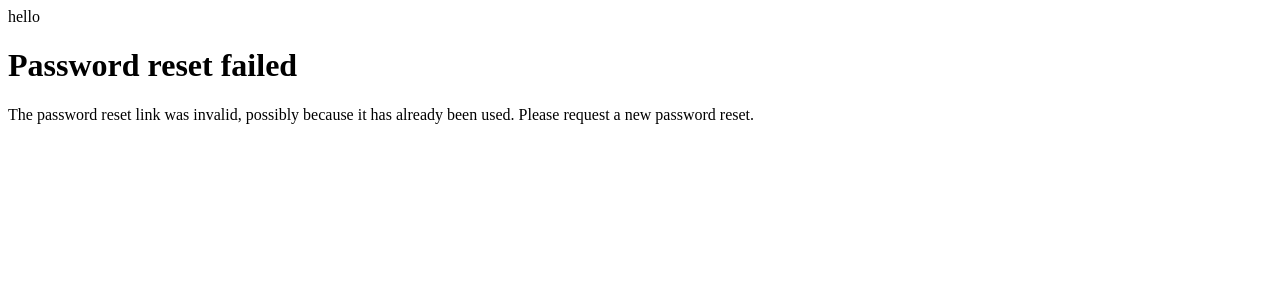
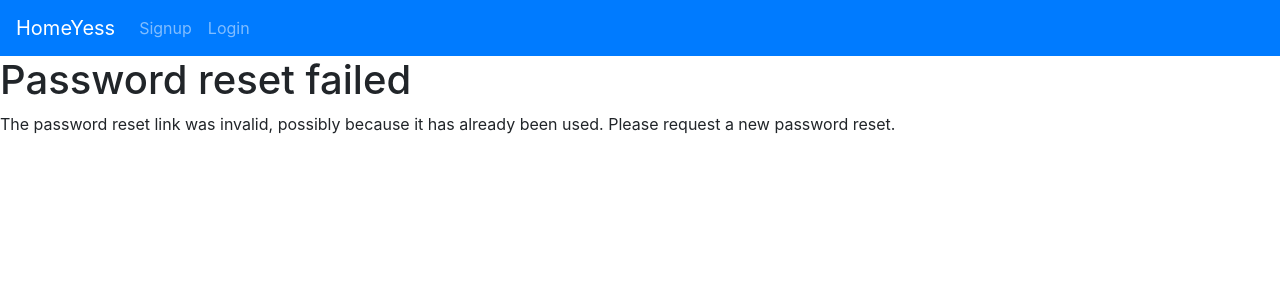
Before and after one commit to CS130-W20/team-A9, a Django app: page /accounts/reset/1/1/ in a window 1280 px wide. Shown: the top 300 px of the page. Run offline with Django 3.2, Linux system fonts and the light colour scheme; some libraries are stand-ins or nearby versions.

Commit message:
added template, index, etc

```diff
--- a/homeyess/homeyess/settings.py
+++ b/homeyess/homeyess/settings.py
@@ -121,9 +121,11 @@ USE_TZ = True
 # Static files (CSS, JavaScript, Images)
 # https://docs.djangoproject.com/en/3.0/howto/static-files/
 
+STATIC_ROOT = os.path.join(BASE_DIR, 'static/')
 STATIC_URL = '/static/'
 
 # Redirect to home URL after login (Default redirects to /accounts/profile/)
 LOGIN_REDIRECT_URL = '/'
+LOGOUT_REDIRECT_URL = '/'
 
 EMAIL_BACKEND = 'django.core.mail.backends.console.EmailBackend'
--- a/homeyess/templates/base_generic.html
+++ b/homeyess/templates/base_generic.html
@@ -1,18 +1,67 @@
 <!DOCTYPE html>
 <html lang="en">
 <head>
-
-  <title>Django DIY Blogasdfas</title>
+  <title>HomeYess</title>
   <meta charset="utf-8">
   <meta name="viewport" content="width=device-width, initial-scale=1">
+  <meta name="_token" content="{{ csrf_token }}">
+  <link rel="stylesheet" href="https://maxcdn.bootstrapcdn.com/bootstrap/4.0.0/css/bootstrap.min.css" integrity="sha384-Gn5384xqQ1aoWXA+058RXPxPg6fy4IWvTNh0E263XmFcJlSAwiGgFAW/dAiS6JXm" crossorigin="anonymous">
+  <script src="https://code.jquery.com/jquery-3.2.1.slim.min.js" integrity="sha384-KJ3o2DKtIkvYIK3UENzmM7KCkRr/rE9/Qpg6aAZGJwFDMVNA/GpGFF93hXpG5KkN" crossorigin="anonymous"></script>
+  <script src="https://cdnjs.cloudflare.com/ajax/libs/popper.js/1.12.9/umd/popper.min.js" integrity="sha384-ApNbgh9B+Y1QKtv3Rn7W3mgPxhU9K/ScQsAP7hUibX39j7fakFPskvXusvfa0b4Q" crossorigin="anonymous"></script>
+  <script src="https://maxcdn.bootstrapcdn.com/bootstrap/4.0.0/js/bootstrap.min.js" integrity="sha384-JZR6Spejh4U02d8jOt6vLEHfe/JQGiRRSQQxSfFWpi1MquVdAyjUar5+76PVCmYl" crossorigin="anonymous"></script>
 </head>
 <body>
-hello
-{{ user.username }}
-{{ user.email }}
-{{ user.first_name }}
-{{ user.last_name }}
-{{ user.profile.phone }}
+  <nav class="navbar navbar-expand-lg navbar-dark bg-primary">
+  <a class="navbar-brand" href="{% url 'index' %}">HomeYess</a>
+  <button class="navbar-toggler" type="button" data-toggle="collapse" data-target="#navbarNav" aria-controls="navbarNav" aria-expanded="false" aria-label="Toggle navigation">
+    <span class="navbar-toggler-icon"></span>
+  </button>
+  <div class="collapse navbar-collapse" id="navbarNav">
+    <ul class="navbar-nav">
+      {% if user.is_authenticated %}
+      <li class="nav-item">
+        <a class="nav-link" href="#">Dashboard</a>
+      </li>
+      {% endif %}
+
+      {% if not user.is_authenticated %}
+      <li class="nav-item">
+        <a class="nav-link" href="{% url 'signup' %}">Signup</a>
+      </li>
+      <li class="nav-item">
+        <a class="nav-link" href="{% url 'login' %}">Login</a>
+      </li>
+      {% endif %}
+
+      {% if user.is_authenticated and user.profile.user_type == 'H' %}
+      <li class="nav-item">
+        <a class="nav-link" href="#">Search Jobs</a>
+      </li>
+      <li class="nav-item">
+        <a class="nav-link" href="#">Request Ride</a>
+      </li>
+      {% endif %}
+
+      {% if user.is_authenticated and user.profile.user_type == 'V' %}
+      <li class="nav-item">
+        <a class="nav-link" href="#">Volunteer Ride</a>
+      </li>
+      {% endif %}
+
+      {% if user.is_authenticated and user.profile.user_type == 'C' %}
+      <li class="nav-item">
+        <a class="nav-link" href="#">Post Job</a>
+      </li>
+      {% endif %}
+
+      {% if user.is_authenticated %}
+      <li class="nav-item">
+        <a class="nav-link" href="{% url 'logout' %}">Logout</a>
+      </li>
+      {% endif %}
+    </ul>
+  </div>
+</nav>
 {% block content %}{% endblock %}
 </body>
 </html>
--- a/homeyess/website/admin.py
+++ b/homeyess/website/admin.py
@@ -1 +1,7 @@
 from django.contrib import admin
+
+from .models import Profile, Ride, JobPost
+
+admin.site.register(Profile)
+admin.site.register(Ride)
+admin.site.register(JobPost)
--- a/homeyess/website/models.py
+++ b/homeyess/website/models.py
@@ -14,7 +14,7 @@ class Profile(models.Model):
 	user = models.OneToOneField(User, on_delete=models.CASCADE)
 	# user contains email, first_name (or comapny name), last_name
 	phone = models.CharField(max_length=10, blank=True)
-	user_type = models.CharField(max_length=100, choices=[(tag, tag.value) for tag in UserType], default=UserType.Homeless)
+	user_type = models.CharField(max_length=100, choices=[(tag.value, tag.name) for tag in UserType], default=UserType.Homeless)
 
 	# these should only be populated if user_type == UserType.Volunteer
 	car_plate = models.CharField(max_length=8, blank=True, null=True)
--- a/homeyess/website/urls.py
+++ b/homeyess/website/urls.py
@@ -4,5 +4,5 @@ from . import views
 
 urlpatterns = [
     path('', views.index, name='index'),
-    path('accounts/signup', views.signup),
+    path('accounts/signup', views.signup, name='signup'),
 ]
--- a/homeyess/website/views.py
+++ b/homeyess/website/views.py
@@ -5,7 +5,7 @@ from django.shortcuts import render, redirect
 from website.forms import SignUpForm
 
 def index(request):
-    return render(request, 'base_generic.html')
+    return render(request, 'index.html')
 
 def signup(request):
     if request.method == 'POST':
```
